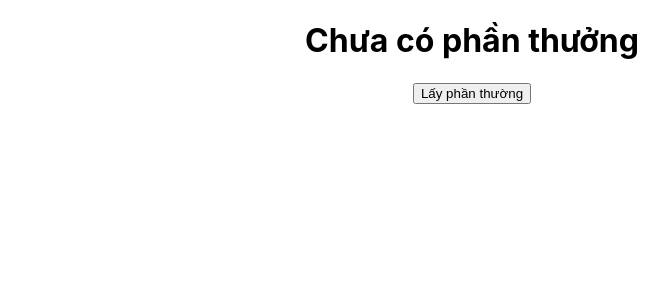
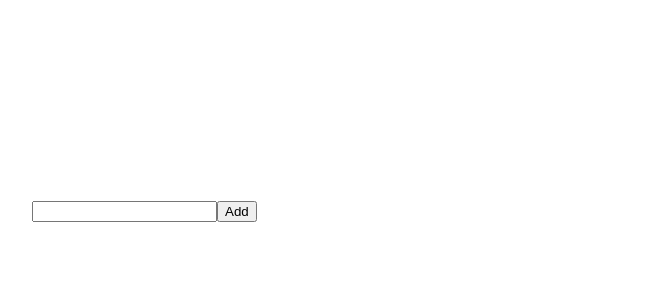
Before and after one commit to allenmeou/tiktok-ui, a React (Create React App) app: page / in a window 1280 px wide. Shown: the top 300 px of the page, without its empty margins (168-836 px from the left). Built offline with nearby package versions, Linux system fonts and the light colour scheme.

Commit message:
uploap project tiktok

```diff
--- a/src/App.css
+++ b/src/App.css
@@ -36,10 +36,9 @@
     transform: rotate(360deg);
   }
 }
-
+/*
 .center {
   display: flex;
   justify-content: center;
   align-items: center;
-  flex-direction: column;
-}
+} */
--- a/src/App.js
+++ b/src/App.js
@@ -1,20 +1,31 @@
 import { useState } from "react";
 import "./App.css";
 
-const gifts = ["CPU i9", " RAM 32GB RGB", "RGB KEYBOARD"];
+function App() {
+  const [job, setJob] = useState("");
+  const [jobs, setJobs] = useState([]);
 
-function App() {
-  const [gift, setGift] = useState();
-
-  const randomGift = () => {
-    const index = Math.floor(Math.random() * gifts.length);
-    setGift(gifts[index]);
+  const handleSubmit = () => {
+    setJobs((prev) => [...prev, job]);
+    setJob("");
   };
 
   return (
-    <div style={{ textAlign: "center" }}>
-      <h1>{gift || "Chưa có phần thưởng"}</h1>
-      <button onClick={randomGift}>Lấy phần thường</button>
+    <div style={{ padding: 200 }}>
+      <input
+        value={job}
+        type="text"
+        onChange={(e) => {
+          setJob(e.target.value);
+        }}
+      />
+      <button onClick={handleSubmit}> Add </button>
+
+      <ul>
+        {jobs.map((job, index) => (
+          <li key={index}>{job}</li>
+        ))}
+      </ul>
     </div>
   );
 }
```
